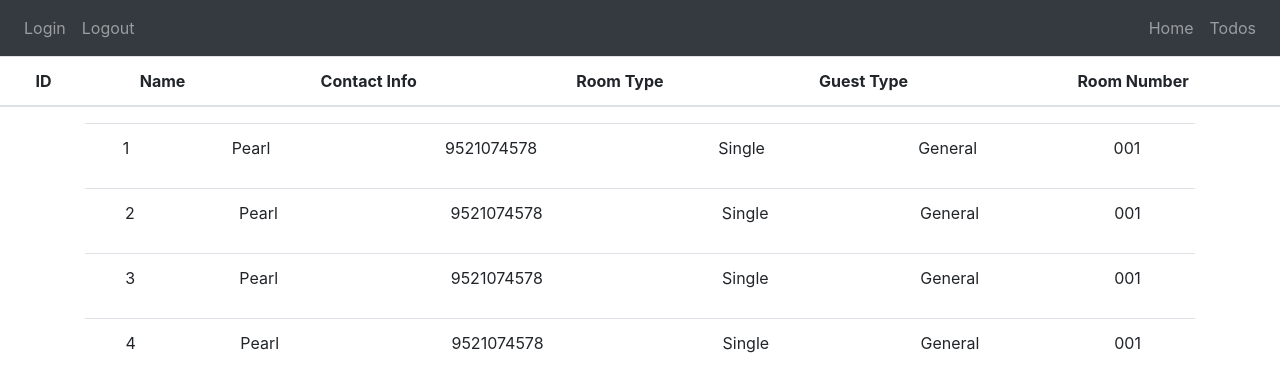
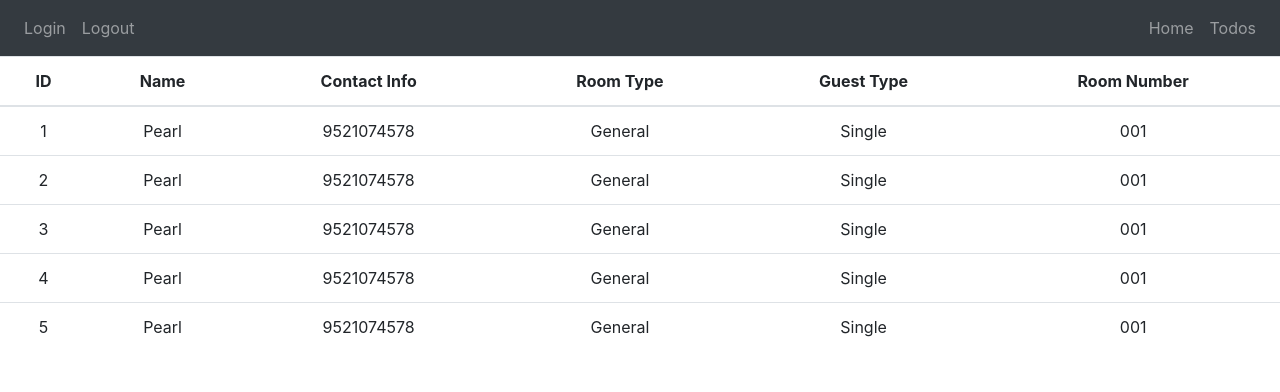
Before and after one commit to pearlkothari/Guest-House, a React (Create React App) app in the folder guesthouse/: page /admin/ManageGuest in a window 1280 px wide. Shown: the top 392 px of the page. Built offline with nearby package versions, Linux system fonts and the light colour scheme.

Commit message:
commit to master

```diff
--- a/guesthouse/src/Admin/GuestManage/Info.jsx
+++ /dev/null
@@ -1,27 +0,0 @@
-import React from 'react'
-import './bootstrap.css';
-
-function Info({Id,Name,Contact_Info,Room_No,Room_Type,GuestType}) {
-    return (
-        <div className="Info">
-            <div className="container">
-                    <table className="table">
-                        <tbody>
-                            {
-                                <tr key={Id}>
-                                    <td>{Id}</td>
-                                    <td>{Name}</td>
-                                    <td>{Contact_Info}</td>
-                                    <td>{Room_Type}</td>
-                                    <td>{GuestType}</td>
-                                    <td>{Room_No}</td>
-                                </tr>
-                            }
-                        </tbody>
-                    </table>
-                </div>
-        </div>
-    )
-}
-
-export default Info
--- a/guesthouse/src/Admin/GuestManage/ManageGuest.jsx
+++ b/guesthouse/src/Admin/GuestManage/ManageGuest.jsx
@@ -1,8 +1,20 @@
 import React,{Component} from 'react'
-import Info from './Info'
 import SearchBar from "material-ui-search-bar";
 import AdminHeader from '../AdminHeader';
 class ManageGuest extends Component {
+    constructor(props){
+        super(props);
+
+        this.state={
+            data:[
+                {Id:1,Name:'Pearl',Contact_Info:'9521074578',Room_no:'001',Room_Type:'Single',GuestType:'General'},
+                {Id:2,Name:'Pearl',Contact_Info:'9521074578',Room_no:'001',Room_Type:'Single',GuestType:'General'},
+                {Id:3,Name:'Pearl',Contact_Info:'9521074578',Room_no:'001',Room_Type:'Single',GuestType:'General'},
+                {Id:4,Name:'Pearl',Contact_Info:'9521074578',Room_no:'001',Room_Type:'Single',GuestType:'General'},
+                {Id:5,Name:'Pearl',Contact_Info:'9521074578',Room_no:'001',Room_Type:'Single',GuestType:'General'}
+            ]
+        }
+    }
     render(){
         return (
             /*
@@ -16,7 +28,7 @@ class ManageGuest extends Component {
                 <AdminHeader/>
                 <div className="Subclass">
                     <table className="table">
-                            {<thead>
+                            <thead>
                                     <tr>
                                         <th>ID</th>
                                         <th>Name</th>
@@ -25,13 +37,23 @@ class ManageGuest extends Component {
                                         <th>Guest Type</th>
                                         <th>Room Number</th>
                                     </tr>
-                            </thead>}
-
+                            </thead>
+                            <tbody>
+                            {
+                                this.state.data.map(
+                                    todo =>
+                                        <tr key={todo.Id}>
+                                            <td>{todo.Id}</td>
+                                            <td>{todo.Name}</td>
+                                            <td>{todo.Contact_Info}</td>
+                                            <td>{todo.GuestType}</td>
+                                            <td>{todo.Room_Type}</td>
+                                            <td>{todo.Room_no}</td>
+                                        </tr>
+                                )
+                            }
+                    </tbody>
                     </table>
-                    <Info Id={1} Name={"Pearl"} Contact_Info={"9521074578"} Room_No={"001"} Room_Type={"Single"} GuestType={"General"}/>
-                    <Info Id={2} Name={"Pearl"} Contact_Info={"9521074578"} Room_No={"001"} Room_Type={"Single"} GuestType={"General"}/>
-                    <Info Id={3} Name={"Pearl"} Contact_Info={"9521074578"} Room_No={"001"} Room_Type={"Single"} GuestType={"General"}/>
-                    <Info Id={4} Name={"Pearl"} Contact_Info={"9521074578"} Room_No={"001"} Room_Type={"Single"} GuestType={"General"}/>
 
                 </div>
             </div>
```
